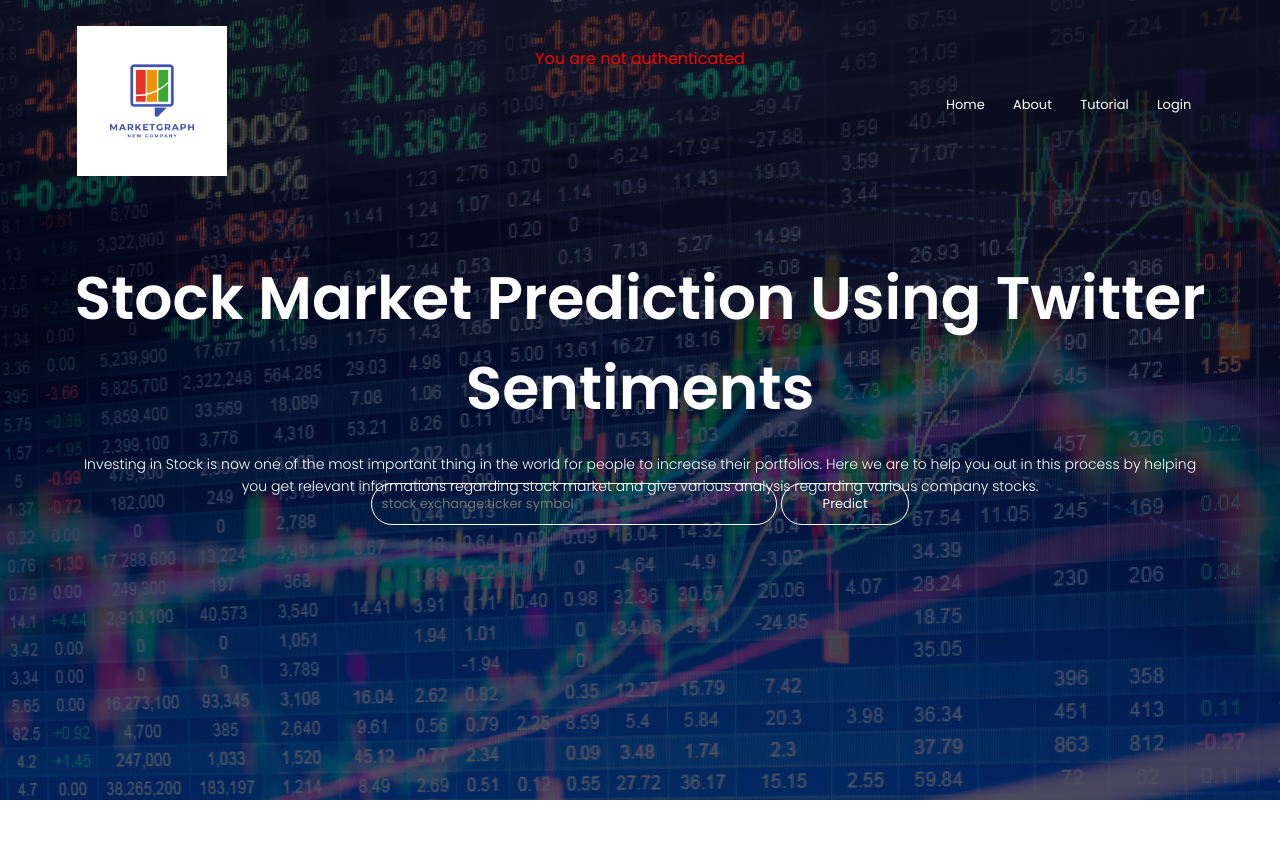
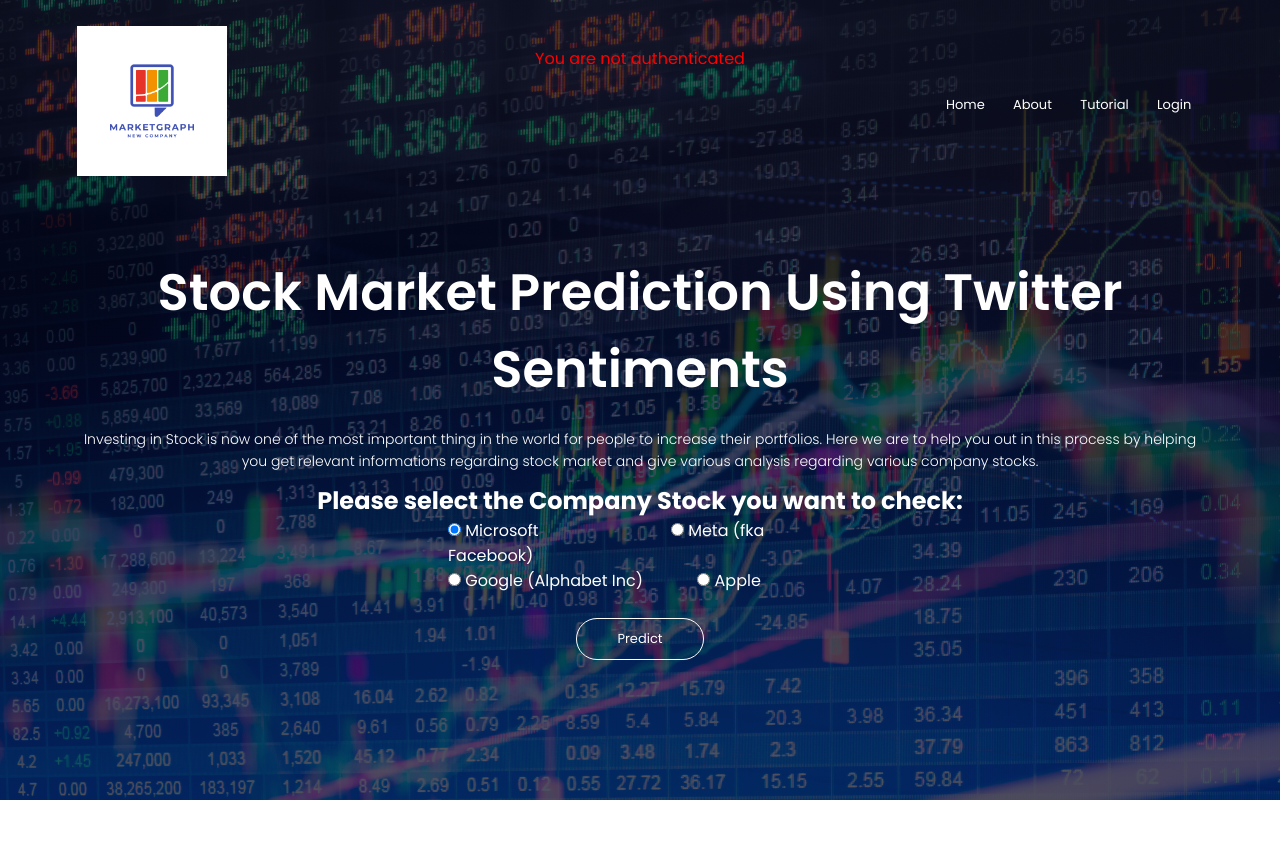
Before and after one commit to domingosjuliopinto/SPUTA, a Django app: page /dashboard in a window 1280 px wide. Shown: the top 859 px of the page. Run offline with Django 4.2, Linux system fonts and the light colour scheme.

Commit message:
added image folders for other companies

```diff
--- a/companyDashboard/views.py
+++ b/companyDashboard/views.py
@@ -7,16 +7,19 @@
 from newsapi import NewsApiClient
 import datetime
 
-predictions = [343.11, 351.89, 364.12, 377.83, 391.79, 405.21, 417.82, 429.87, 441.89, 454.52, 468.2, 483.09, 499.03, 515.61, 532.35, 548.83, 564.79, 580.13, 594.8, 608.84, 622.21, 634.89, 646.81, 657.93, 668.22, 677.69, 686.35, 694.25, 701.43, 707.95]
+predictions = {'msft':[311.31, 309.1, 305.0, 299.84, 294.31, 288.8, 283.41, 278.02, 272.49, 266.71, 260.74, 254.76, 249.04, 243.87, 239.51, 236.11, 233.75, 232.47, 232.21, 232.94, 234.58, 237.09, 240.39, 244.41, 249.08, 254.29, 259.91, 265.78, 271.71, 277.46],
+                'googl':[]}
 # Create your views here.
 def dashboard(request):
-    listedCompany = ['NASDAQ:MSFT', 'NSE:GOOGL', 'NSE:FB', 'NASDAQ:APPL']
+    listedCompany = ['NASDAQ:MSFT', 'NASDAQ:GOOGL', 'NASDAQ:FB', 'NASDAQ:APPL']
     if not request.user.is_anonymous:
         if request.method == 'POST':
             ticker = request.POST['ticker']
             if ticker.upper() in listedCompany:
-                url1 = 'companyDashboard/images/' + ticker.split(':')[1].lower() + '/performance' + ticker.split(':')[1].upper() + '.png'
-                url2 = 'companyDashboard/images/' + ticker.split(':')[1].lower() + '/nxt30days' + ticker.split(':')[1].upper() + '.png'
+                month = str(datetime.date.today()).split("-")[1]
+                url1 = 'companyDashboard/images/' + ticker.split(':')[1].lower() + '/performance/' + ticker.split(':')[1].upper() + month + '.png'
+                url2 = 'companyDashboard/images/' + ticker.split(':')[1].lower() + '/nxt30days/' + ticker.split(':')[1].upper() + month + '.png'
+                print(url1, url2)
                 getInfo = yfinance.Ticker(ticker.split(':')[1].upper())
                 prices = {
                     'open': getInfo.info['open'],
@@ -26,7 +29,9 @@
                 }
                 tweetObj = tweet(ticker.split(':')[1].upper())
                 newsObj = news(ticker.split(':')[1].upper())
-                prediction = predictions[int(str(datetime.date.today()).split("-")[2]) - 1]
+                # prediction = predictions[int(str(datetime.date.today()).split("-")[2]) - 1]
+                companyPrediction = predictions[ticker.split(':')[1].lower()]
+                prediction = companyPrediction[int(str(datetime.date.today()).split("-")[2]) - 1]
                 context = {
                     'ticker': ticker,
                     'url1': url1,
--- a/home/static/home/css/landingPage.css
+++ b/home/static/home/css/landingPage.css
@@ -61,7 +61,7 @@
 }
 
 .text-box h1{
-    font-size: 60px;
+    font-size: 4vw;
 }
 .text-box p{
     margin: 10px 0 40px;
@@ -157,6 +157,7 @@
     text-align: center;
     position: relative;
     top: 250px;
+    color: #ffffff;
 }
 
 form {
@@ -169,24 +170,9 @@
 .ticker-input {
     padding: 10px 10px;
     border-radius: 30px;
+    color: #ffffff;
 }
-input[class="ticker-input"] {
-    width: 30%;
-    text-decoration: none;
-    color: #fff;
-    border: 1px solid #fff;
-    font-size: 13px;
-    background: transparent;
-}
-input[class="ticker-input"]:hover {
-    border: 1px solid white;
-    background: white;
-    color: black;
-    transition: 1s;
-}
-input[class="ticker-input"]:focus {
-    outline: none;
-}
+
 button[class="ticker-input"] {
     width: 10%;
     text-decoration: none;
@@ -265,9 +251,11 @@
     align-items: center;
     font-size: 100px;
 }
-.slides > div:target {
+
+/* .slides > div:target {
 /*   transform: scale(0.8); */
-}
+/*} */
+
 .author-info {
     background: rgba(0, 0, 0, 0.75);
     color: white;
@@ -309,10 +297,3 @@
 .slider > a:focus {
     background: #000;
 }
-
-/* Don't need button navigation */
-@supports (scroll-snap-type) {
-    .slider > a {
-        display: none;
-    }
-}
--- a/home/templates/home/base.html
+++ b/home/templates/home/base.html
@@ -42,12 +42,23 @@
     <div class="text-box">
         <h1>Stock Market Prediction Using Twitter Sentiments</h1>
         <p>Investing in Stock is now one of the most important thing in the world for people to increase their portfolios. Here we are to help you out in this process by helping you get relevant informations regarding stock market and give various analysis regarding various company stocks.</p>
+        <br>
     </div>
     <div class="add-ticker">
         <form action="dashboard" method="POST">
             {% csrf_token %}
             <div class="ticker">
-                <input class="ticker-input" name="ticker" type="text" placeholder="stock exchange:ticker symbol">
+                <h2 style="color: white;">Please select the Company Stock you want to check:</h2>
+                <div style="width: 30%; text-align: left;transform: translateX(35vw);">
+                <input type="radio" class="ticker-input" id="NASDAQ:MSFT" name="ticker" value="NASDAQ:MSFT" checked>
+                <label for="NASDAQ:MSFT" style="padding-right: 10vw;">Microsoft</label>
+                <input type="radio" class="ticker-input" id="NASDAQ:FB" name="ticker" value="NASDAQ:FB">
+                <label for="NASDAQ:FB">Meta (fka Facebook)</label><br>
+                <input type="radio" class="ticker-input" id="NASDAQ:GOOGL" name="ticker" value="NASDAQ:GOOGL">
+                <label for="NASDAQ:GOOGL" style="padding-right: 50px;">Google (Alphabet Inc)</label>
+                <input type="radio" class="ticker-input" id="NASDAQ:AAPL" name="ticker" value="NASDAQ:AAPL">
+                <label for="NASDAQ:AAPL">Apple</label><br><br>
+                </div>
                 <button class="ticker-input" type="submit">Predict</button>
             </div>
         </form>
```
Also changed, not shown: companyDashboard/static/companyDashboard/images/msft/nxt30days/MSFT01.png (renamed from companyDashboard/static/companyDashboard/images/msft/nxt30daysMSFT.png), companyDashboard/static/companyDashboard/images/msft/nxt30days/MSFT02.png (added), companyDashboard/static/companyDashboard/images/msft/performance/MSFT01.png (renamed from companyDashboard/static/companyDashboard/images/msft/performanceMSFT.png), companyDashboard/static/companyDashboard/images/msft/performance/MSFT02.png (added).
